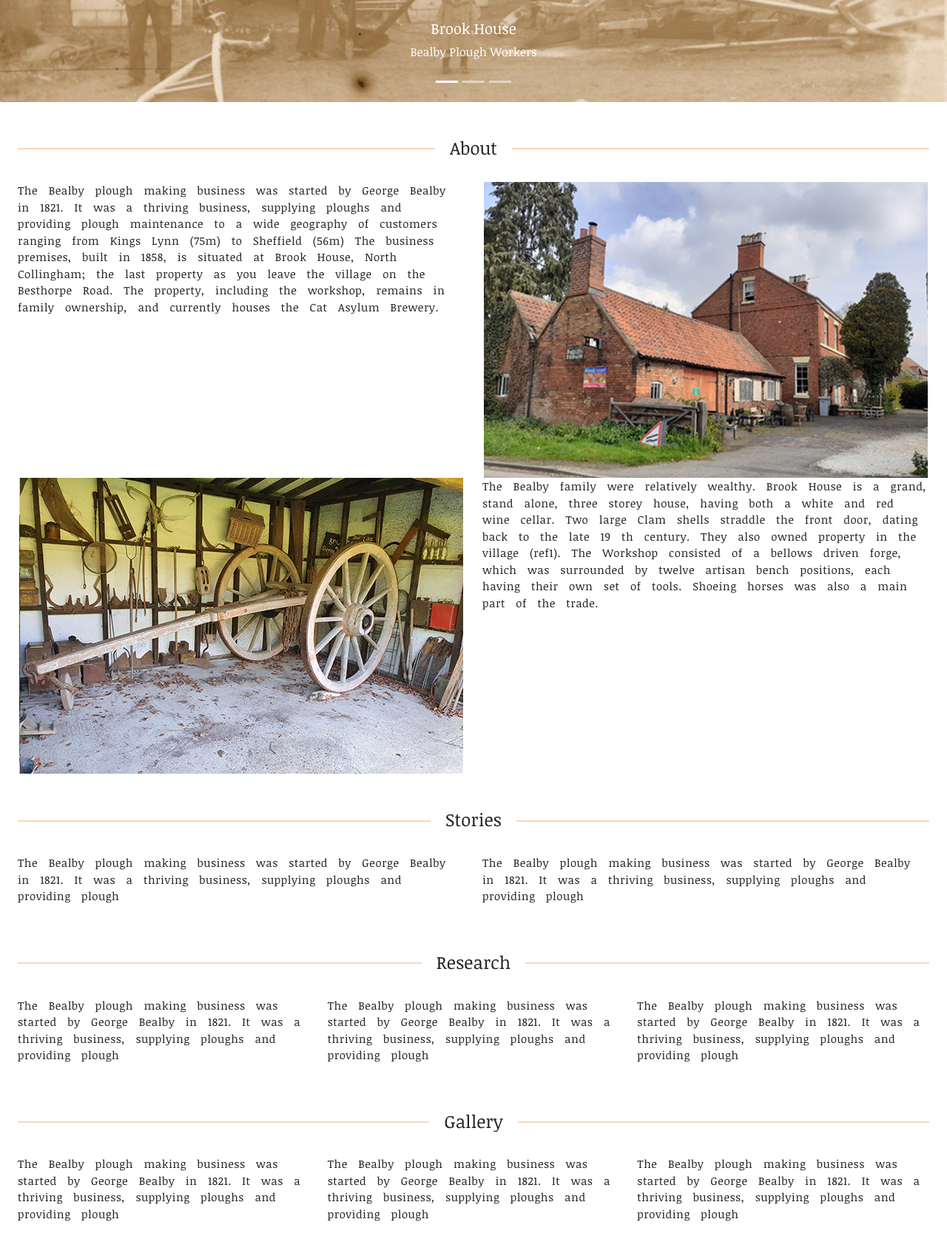
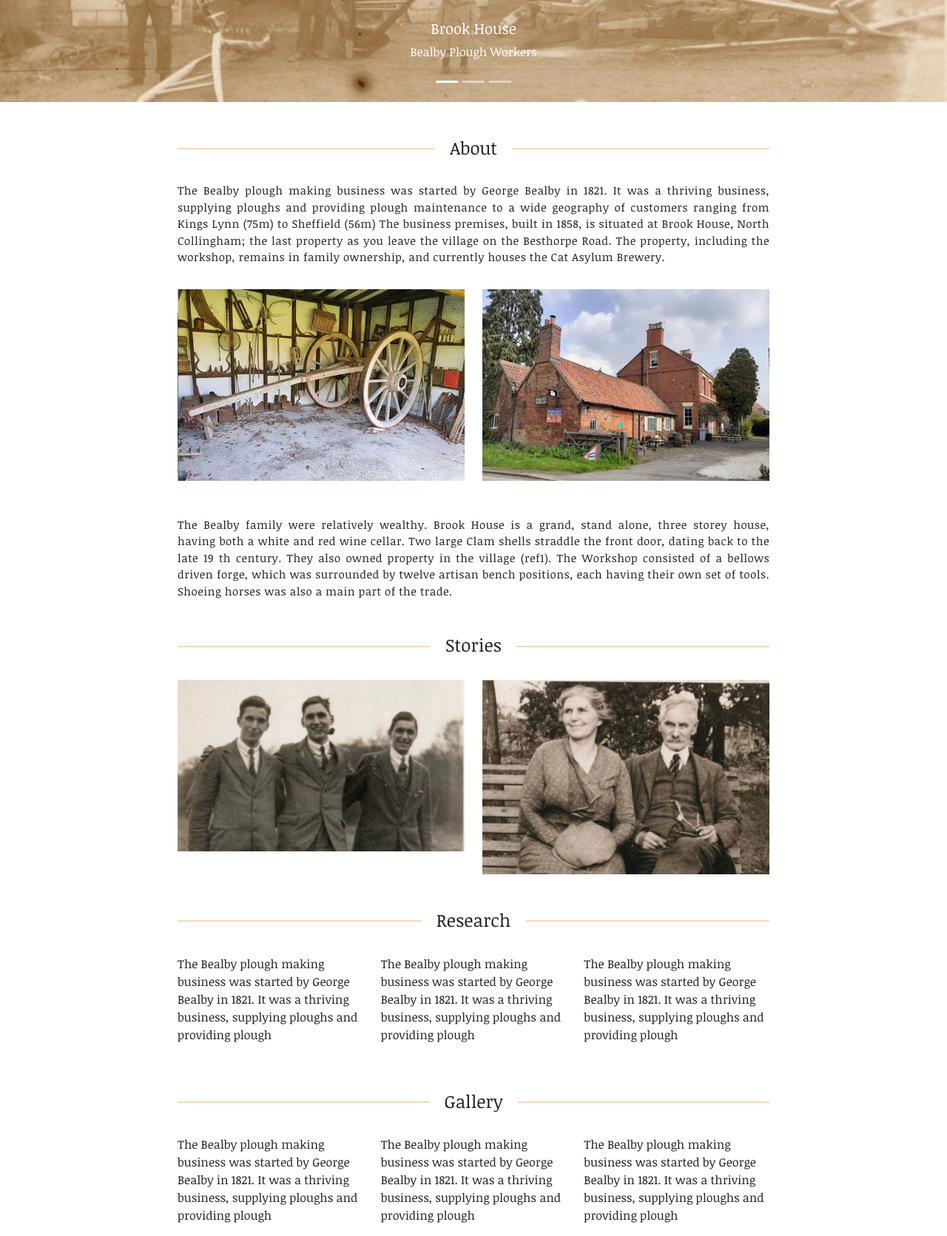
Before and after one commit to Bealby/bealby_ploughs, a Django app: page / in a window 1280 px wide. Shown: the part 401-2072 px from the top of the page at 74% size. Run offline with Django 3.2, Linux system fonts and the light colour scheme; some libraries are stand-ins or nearby versions.

Commit message:
Styling/ layout about/ stories section

```diff
--- a/home/templates/home/index.html
+++ b/home/templates/home/index.html
@@ -57,8 +57,8 @@
             <h4 class="decorated"><span>About</span></h4>
         </div>
     </div>
-    <div class="row">
-        <div class="col-lg-6 section-font">
+    <div class="row mb-3">
+        <div class="col-lg-12 section-content">
             <p>The Bealby plough making business was started by George Bealby in
                 1821.
                 It was a thriving business, supplying ploughs and providing plough
@@ -70,15 +70,17 @@
                 ownership, and currently houses the Cat Asylum Brewery.
             </p>
         </div>
+    </div>
+    <div class="row mb-5">
+        <div class="col-lg-6 text-center">
+            <img src="{% static 'images/about/plough.png' %}" class="img-fluid" alt="Plough" width="600" height="400">
+        </div>
         <div class="col-lg-6 text-center">
             <img src="{% static 'images/about/brook_house.png' %}" class="img-fluid" alt="Brook House" width="600" height="400">
         </div>
     </div>
-    <div class="row">
-        <div class="col-lg-6 text-center">
-            <img src="{% static 'images/about/plough.png' %}" class="img-fluid" alt="Plough" width="600" height="400">
-        </div>
-        <div class="col-lg-6 section-font">
+    <div class="row"></div>
+    <div class="col-lg-12 section-content">
         <p> The Bealby family were relatively wealthy. Brook House is a grand, stand
             alone, three storey house, having both a white and red wine cellar. Two
             large Clam shells straddle the front door, dating back to the late 19 th
@@ -99,18 +101,12 @@
             <h4 class="decorated"><span>Stories</span></h4>
         </div>
     </div>
-    <div class="row">
-        <div class="col-6 section-font">
-            <p>The Bealby plough making business was started by George Bealby in
-                1821.
-                It was a thriving business, supplying ploughs and providing plough
-               </p>
+    <div class="row mb-5">
+        <div class="col-lg-6 text-center story_images">
+            <img src="{% static 'images/stories/bealby_sibling.jpg' %}" class="img-fluid" alt="" width="600" height="400">
         </div>
-        <div class="col-6 section-font">
-            <p>The Bealby plough making business was started by George Bealby in
-                1821.
-                It was a thriving business, supplying ploughs and providing plough
-               </p>
+        <div class="col-lg-6 text-center story_images">
+            <img src="{% static 'images/stories/walter_alice_bealby.jpg' %}" class="img-fluid" alt="" width="600" height="400">
         </div>
     </div>
 </div>
--- a/static/css/base.css
+++ b/static/css/base.css
@@ -45,7 +45,6 @@ body {
     width: 300px;
 }
 
-
 /*---Navbar Overlay for mobile---*/
 
 .menu-icon {
@@ -57,12 +56,13 @@ body {
 
 /*---Sections---*/
 
-.section-font p {
-    font-size: 15px;
-    font-weight: 400;
-    letter-spacing: 0.5px;
-    word-spacing: 10px;
+.section-content p{
+  font-size: 15px;
+  font-weight: 400;
+  letter-spacing: 0.5px;
+  text-align: justify;
 }
+
 
 /*---headlines with lines---*/
 
@@ -98,7 +98,7 @@ body {
 /*---Secions_gutter---*/
 
 .section-gutter {
-    --bs-gutter-x: 3rem;
+    --bs-gutter-x: 30rem;
     margin-top: 3rem;
 }
 
```
Also changed, not shown: static/images/stories/bealby_sibling.jpg (added), static/images/stories/walter_alice_bealby.jpg (added). Lines whose indentation alone changed are shown as unchanged.
